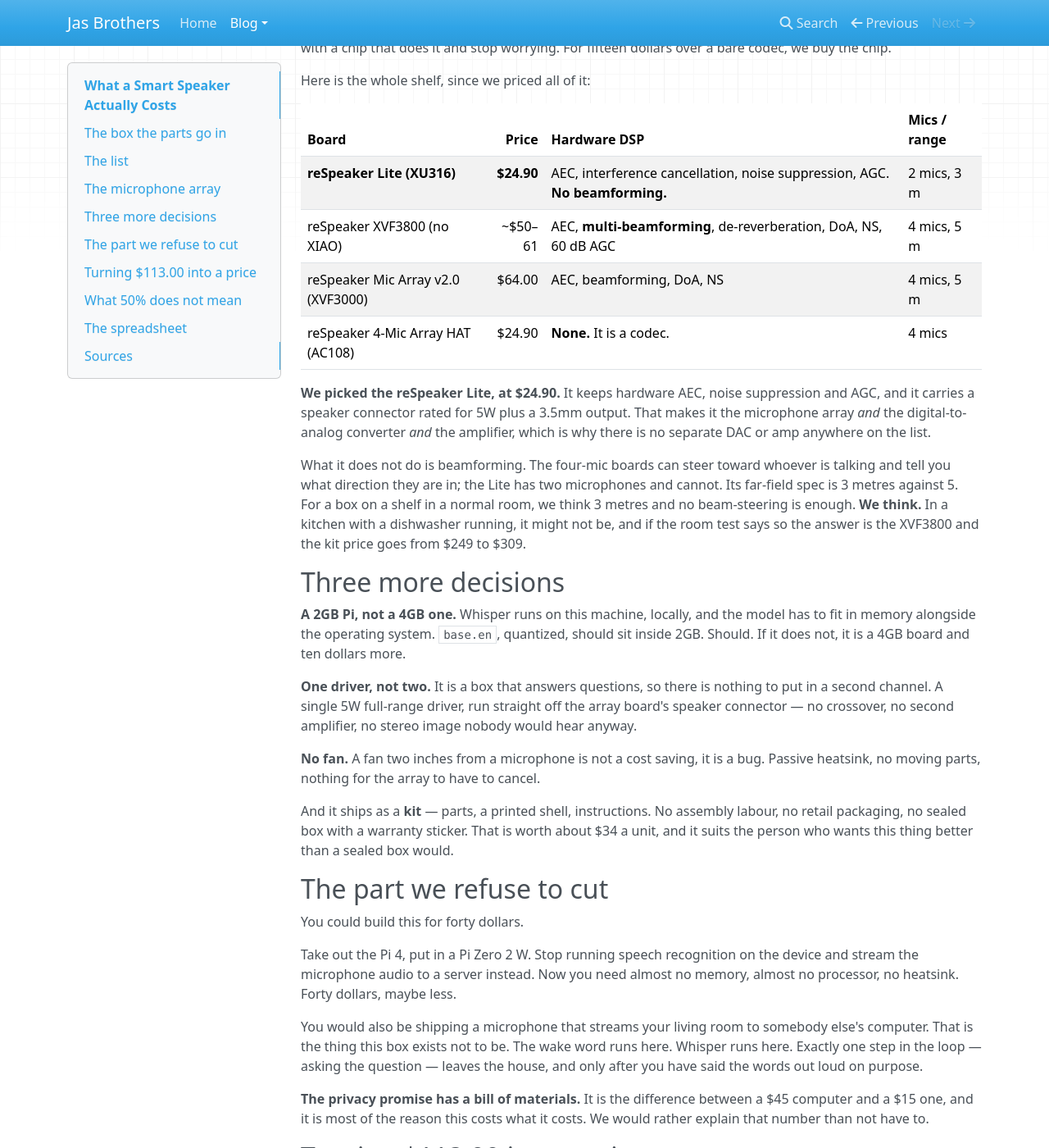
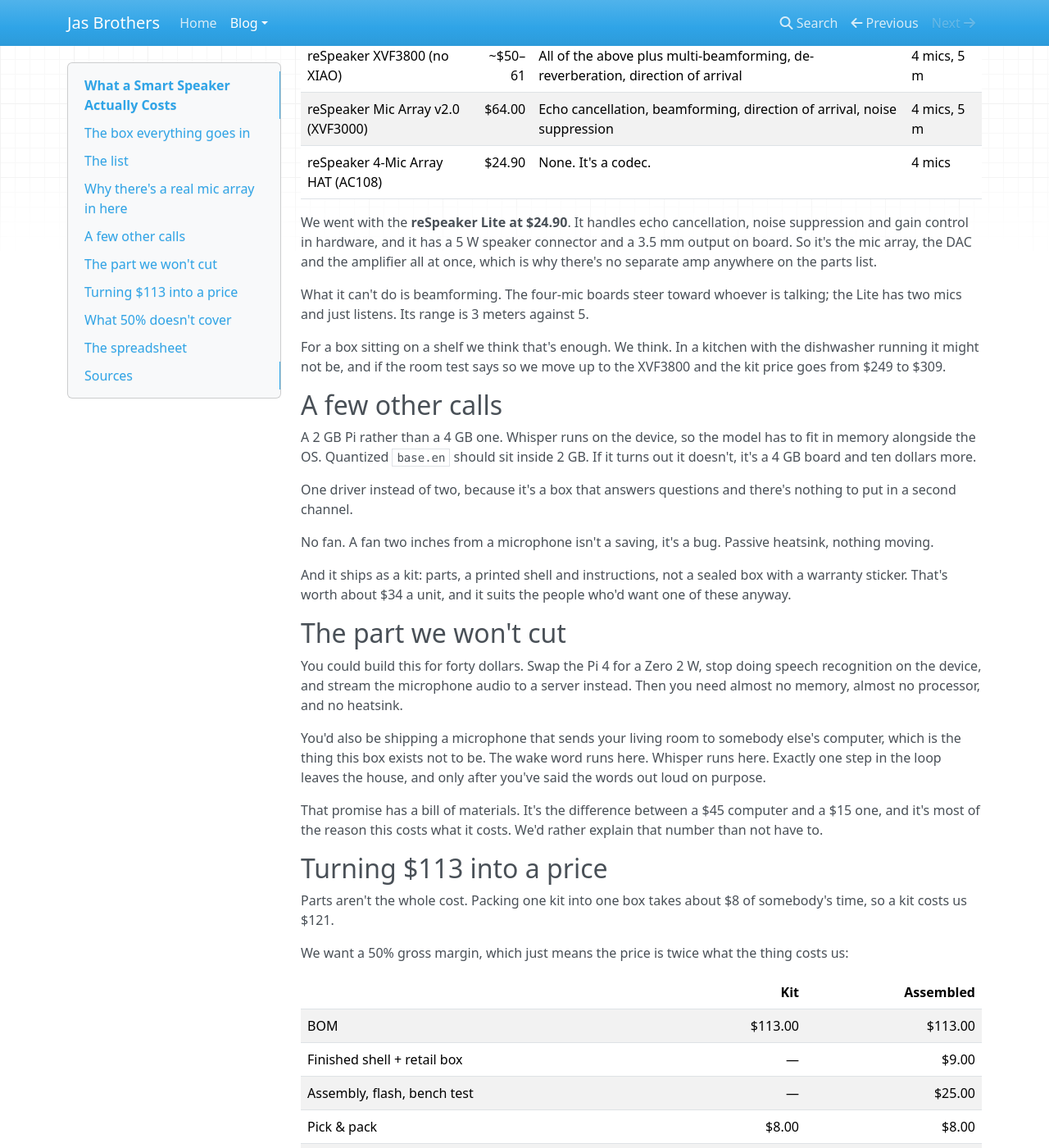
Before and after one commit to jasbrothers/jasbrothers.github.io, an MkDocs documentation site: the page built from docs/blog/what-a-smart-speaker-costs.md, in a window 1280 px wide and 1400 px high, scrolled down 3792 px. Shown: the whole window at 82% size. Built offline with MkDocs 1.6.1, drawn with Linux system fonts in a browser that asks for light colours; nearby versions of some CDN libraries; some of the changed text lies outside the part shown.

Commit message:
Rewrite the BOM post in plainer prose
The post read like a machine wrote it. No contractions anywhere, every
section built on the same bold-lead-in-then-em-dash template, and the
"it isn't X, it's Y" construction four separate times.

Loosens the voice: contractions throughout, shorter sentences, varied
paragraph shapes, and roughly a third fewer em dashes. Cuts about 300
words of prose, mostly restatement. Drops the stray British spellings
(labour, metres, catalogue) that had crept in.

Every number is unchanged and re-verified: the parts table still sums to
$113.00, margins hold at 51.4 / 51.4 / 44.7 percent, and contribution is
still $94.38 a kit.

Co-Authored-By: Claude Opus 5 (1M context) <noreply@anthropic.com>
Claude-Session: https://claude.ai/code/session_01LDQJHXacP2LWvG3Wrdrsz4

```diff
--- a/docs/blog/what-a-smart-speaker-costs.md
+++ b/docs/blog/what-a-smart-speaker-costs.md
@@ -1,59 +1,49 @@
 # What a Smart Speaker Actually Costs
 
-<p style="text-align:center;margin:1.6em 0"><img src="../images/speaker-solid.svg" alt="The Jas Bros smart speaker: a printed enclosure with a speaker grille, the JAS BROS wordmark, side vents and two microphone ports in the top" style="max-width:380px;width:100%;height:auto"></p>
+<p style="text-align:center;margin:1.6em 0"><img src="../images/speaker-solid.svg" alt="The Jas Bros smart speaker: a printed case with a speaker grille, the JAS BROS wordmark, side vents and two microphone ports in the top" style="max-width:380px;width:100%;height:auto"></p>
 
-One hundred and thirteen dollars.
+The parts for this speaker cost $113. That's the computer, the microphone array,
+the driver, the case, the screws, the foam, and the box it all ships in.
 
-That is every part in the box — the computer, the microphone array, the speaker,
-the case, the screws, the foam, the box the parts ship in. Below is the whole
-list, and then the arithmetic that turns it into a shelf price.
+We're about to ask people for money, so here's the whole list first, and then the
+math that turns it into a price.
 
-We are publishing this because we are about to ask people for money, and the
-first honest thing you can do in that situation is show your costs.
+## The box everything goes in
 
-## The box the parts go in
+Every part on the list has to fit somewhere, so we drew the case before we
+trusted the prices. It's two printed pieces, a shell and a base plate, and
+everything bolts into those.
 
-Every part on the list has to physically fit somewhere, so we drew the enclosure
-before we trusted the prices. It is two printed parts — a body shell and a base
-plate — and everything else bolts into them.
+<p style="text-align:center;margin:1.6em 0"><img src="../images/speaker-exploded.svg" alt="Exploded view: base plate, Raspberry Pi 4, body shell, 5W driver, acoustic foam and the reSpeaker Lite, separated along the assembly axis and labeled" style="max-width:820px;width:100%;height:auto"></p>
 
-<p style="text-align:center;margin:1.6em 0"><img src="../images/speaker-exploded.svg" alt="Exploded view: base plate, Raspberry Pi 4, body shell, 5W driver, acoustic foam and the reSpeaker Lite, separated along the assembly axis and labelled" style="max-width:820px;width:100%;height:auto"></p>
-
-Bottom to top: the base plate carries the Pi on four standoffs, the driver bolts
-to the inside of the front baffle behind the grille, a foam pad damps the rear
-wall, and the reSpeaker Lite hangs from the ceiling so its two microphones sit
-directly under the two ports in the top face.
+The base plate holds the Pi on four standoffs. The driver bolts to the inside of
+the front panel, behind the grille. A foam pad sits against the back wall, and
+the reSpeaker board hangs from the ceiling so its two mics line up with the two
+holes in the top.
 
 <p style="text-align:center;margin:1.6em 0"><img src="../images/speaker-assembled.svg" alt="The same speaker with the shell drawn transparent, showing how the components stack inside" style="max-width:400px;width:100%;height:auto"></p>
 
-**110 × 92 × 152 mm**, 2.8 mm walls. About **225 g** of filament for the shell
-and **51 g** for the base plate. Both parts sit on a single Bambu P1S plate with
-room to spare — 230 × 92 mm of a 256 × 256 bed.
+It's 110 × 92 × 152 mm with 2.8 mm walls. About 225 g of filament for the shell,
+51 g for the base plate. Both parts fit on one Bambu P1S plate with room left
+over.
 
-Three decisions in there are printability, not styling:
+Two things about the design are printing decisions rather than styling ones.
 
-- **The grille is sixty-one 4 mm holes, not one 52 mm opening.** A big circular
-  hole in a vertical wall overhangs badly at the top of the arc. A hole array
-  does the same acoustic job and every hole is small enough to bridge.
-- **The shell prints upside down** — top face on the bed, open end up. Printed
-  the other way, that top face would have to bridge the whole 104 × 86 mm
-  cavity, which no printer will do cleanly.
-- **The rear I/O opening runs off the bottom edge** rather than being a closed
-  window. As a notch it needs no bridge at all, and the base plate closes it
-  from below anyway.
+The grille is sixty-one 4 mm holes instead of one 52 mm opening. A hole that big
+in a vertical wall sags at the top of the arc. Lots of small holes move the same
+air, and every one of them bridges cleanly.
 
-The files, if you want to print one:
+The shell prints upside down, top face on the bed. Print it the other way up and
+that top face has to bridge the whole 104 × 86 mm cavity, which won't come out
+well on any printer.
 
-- **[smart-speaker-enclosure.3mf](files/smart-speaker-enclosure.3mf)** — both
-  parts, print-oriented, on one plate
-- **[body shell STL](files/smart-speaker-body-shell.stl)** ·
-  **[base plate STL](files/smart-speaker-base-plate.stl)**
+- **[smart-speaker-enclosure.3mf](files/smart-speaker-enclosure.3mf)** — both parts, print-oriented, on one plate
+- **[body shell STL](files/smart-speaker-body-shell.stl)** · **[base plate STL](files/smart-speaker-base-plate.stl)**
 
-Fair warning: this is drawn, checked and exported, but **it has not been sliced
-or printed yet**, and no part has been test-fitted in the real world. The
-component clearances are verified against the published dimensions, not against
-parts on a bench. When we print one, whatever is wrong with it goes in a
-follow-up post.
+One real caveat: **we haven't printed this yet.** It's drawn, checked and
+exported, but nothing has been test-fitted against an actual board. The
+clearances come from published dimensions, not from parts on a bench. When we
+print one, whatever's wrong with it goes in the next post.
 
 ## The list
 
@@ -76,93 +66,85 @@ follow-up post.
 | Packaging | Quick-start card | 1 | $0.35 | $0.35 |
 | **Total** | | | | **$113.00** |
 
-Single-unit pricing, August 2026, from Seeed and the usual distributors. At a
-thousand units most of these fall 25–40%, especially the Pi. We are not counting
+Single-unit prices, August 2026, from Seeed and the usual distributors. At a
+thousand units most of these drop 25–40%, especially the Pi. We're not counting
 on that yet.
 
-## The microphone array
+## Why there's a real mic array in here
 
-The cheapest way to build this is two bare microphones wired straight to the Pi.
-We are not doing that, and it is worth being precise about why.
+The cheap way to do this is two bare microphones wired straight to the Pi. We're
+not doing that.
 
-The box talks while it is listening. You say "Hey Claude," it starts answering,
-and you want to be able to interrupt it — which means the microphones are live
-while the speaker eighteen inches away is playing. Without **acoustic echo
-cancellation**, the box hears itself, and everything downstream falls apart: the
-wake word fires on its own voice, and the transcription is a transcript of the
-answer it just gave.
+The box talks while it's listening. You say "Hey Claude," it starts answering,
+and you want to be able to cut it off, which means the mics are live while a
+speaker eighteen inches away is playing. Without echo cancellation the box hears
+itself. The wake word fires on its own voice, and Whisper ends up transcribing
+the answer it just gave.
 
-AEC is not a nice-to-have on a device shaped like this one. It is the thing that
-makes it a speaker instead of a walkie-talkie. You can do it in software, on the
-Pi, competing for cycles with Whisper — or you can buy a board with a chip that
-does it and stop worrying. For fifteen dollars over a bare codec, we buy the
-chip.
+You can do echo cancellation in software, on the Pi, competing with Whisper for
+cycles. Or you can buy a board with a chip that already does it. For about
+fifteen dollars over a bare codec, we bought the chip.
 
-Here is the whole shelf, since we priced all of it:
+We priced the whole shelf while we were at it:
 
 | Board | Price | Hardware DSP | Mics / range |
 |---|---:|---|---|
-| **reSpeaker Lite (XU316)** | **$24.90** | AEC, interference cancellation, noise suppression, AGC. **No beamforming.** | 2 mics, 3 m |
-| reSpeaker XVF3800 (no XIAO) | ~$50–61 | AEC, **multi-beamforming**, de-reverberation, DoA, NS, 60 dB AGC | 4 mics, 5 m |
-| reSpeaker Mic Array v2.0 (XVF3000) | $64.00 | AEC, beamforming, DoA, NS | 4 mics, 5 m |
-| reSpeaker 4-Mic Array HAT (AC108) | $24.90 | **None.** It is a codec. | 4 mics |
+| **reSpeaker Lite (XU316)** | **$24.90** | Echo cancellation, interference cancellation, noise suppression, AGC. No beamforming. | 2 mics, 3 m |
+| reSpeaker XVF3800 (no XIAO) | ~$50–61 | All of the above plus multi-beamforming, de-reverberation, direction of arrival | 4 mics, 5 m |
+| reSpeaker Mic Array v2.0 (XVF3000) | $64.00 | Echo cancellation, beamforming, direction of arrival, noise suppression | 4 mics, 5 m |
+| reSpeaker 4-Mic Array HAT (AC108) | $24.90 | None. It's a codec. | 4 mics |
 
-**We picked the reSpeaker Lite, at $24.90.** It keeps hardware AEC, noise
-suppression and AGC, and it carries a speaker connector rated for 5W plus a
-3.5mm output. That makes it the microphone array *and* the digital-to-analog
-converter *and* the amplifier, which is why there is no separate DAC or amp
-anywhere on the list.
+We went with the **reSpeaker Lite at $24.90**. It handles echo cancellation,
+noise suppression and gain control in hardware, and it has a 5 W speaker
+connector and a 3.5 mm output on board. So it's the mic array, the DAC and the
+amplifier all at once, which is why there's no separate amp anywhere on the
+parts list.
 
-What it does not do is beamforming. The four-mic boards can steer toward whoever
-is talking and tell you what direction they are in; the Lite has two microphones
-and cannot. Its far-field spec is 3 metres against 5. For a box on a shelf in a
-normal room, we think 3 metres and no beam-steering is enough. **We think.** In a
-kitchen with a dishwasher running, it might not be, and if the room test says so
-the answer is the XVF3800 and the kit price goes from $249 to $309.
+What it can't do is beamforming. The four-mic boards steer toward whoever is
+talking; the Lite has two mics and just listens. Its range is 3 meters against 5.
 
-## Three more decisions
+For a box sitting on a shelf we think that's enough. We think. In a kitchen with
+the dishwasher running it might not be, and if the room test says so we move up
+to the XVF3800 and the kit price goes from $249 to $309.
 
-**A 2GB Pi, not a 4GB one.** Whisper runs on this machine, locally, and the model
-has to fit in memory alongside the operating system. `base.en`, quantized, should
-sit inside 2GB. Should. If it does not, it is a 4GB board and ten dollars more.
+## A few other calls
 
-**One driver, not two.** It is a box that answers questions, so there is nothing
-to put in a second channel. A single 5W full-range driver, run straight off the
-array board's speaker connector — no crossover, no second amplifier, no stereo
-image nobody would hear anyway.
+A 2 GB Pi rather than a 4 GB one. Whisper runs on the device, so the model has to
+fit in memory alongside the OS. Quantized `base.en` should sit inside 2 GB. If it
+turns out it doesn't, it's a 4 GB board and ten dollars more.
 
-**No fan.** A fan two inches from a microphone is not a cost saving, it is a bug.
-Passive heatsink, no moving parts, nothing for the array to have to cancel.
+One driver instead of two, because it's a box that answers questions and there's
+nothing to put in a second channel.
 
-And it ships as a **kit** — parts, a printed shell, instructions. No assembly
-labour, no retail packaging, no sealed box with a warranty sticker. That is worth
-about $34 a unit, and it suits the person who wants this thing better than a
-sealed box would.
+No fan. A fan two inches from a microphone isn't a saving, it's a bug. Passive
+heatsink, nothing moving.
 
-## The part we refuse to cut
+And it ships as a kit: parts, a printed shell and instructions, not a sealed box
+with a warranty sticker. That's worth about $34 a unit, and it suits the people
+who'd want one of these anyway.
 
-You could build this for forty dollars.
+## The part we won't cut
 
-Take out the Pi 4, put in a Pi Zero 2 W. Stop running speech recognition on the
-device and stream the microphone audio to a server instead. Now you need almost
-no memory, almost no processor, no heatsink. Forty dollars, maybe less.
+You could build this for forty dollars. Swap the Pi 4 for a Zero 2 W, stop doing
+speech recognition on the device, and stream the microphone audio to a server
+instead. Then you need almost no memory, almost no processor, and no heatsink.
 
-You would also be shipping a microphone that streams your living room to somebody
-else's computer. That is the thing this box exists not to be. The wake word runs
-here. Whisper runs here. Exactly one step in the loop — asking the question —
-leaves the house, and only after you have said the words out loud on purpose.
+You'd also be shipping a microphone that sends your living room to somebody
+else's computer, which is the thing this box exists not to be. The wake word runs
+here. Whisper runs here. Exactly one step in the loop leaves the house, and only
+after you've said the words out loud on purpose.
 
-**The privacy promise has a bill of materials.** It is the difference between a
-$45 computer and a $15 one, and it is most of the reason this costs what it
-costs. We would rather explain that number than not have to.
+That promise has a bill of materials. It's the difference between a $45 computer
+and a $15 one, and it's most of the reason this costs what it costs. We'd rather
+explain that number than not have to.
 
-## Turning $113.00 into a price
+## Turning $113 into a price
 
-Parts are not cost. Getting one kit into one box also takes about **$8.00** of
-somebody counting parts and packing them. So a kit costs us **$121.00**.
+Parts aren't the whole cost. Packing one kit into one box takes about $8 of
+somebody's time, so a kit costs us $121.
 
-We want a 50% gross margin — a plain way of saying the price is twice what the
-thing costs us:
+We want a 50% gross margin, which just means the price is twice what the thing
+costs us:
 
 | | Kit | Assembled |
 |---|---:|---:|
@@ -174,49 +156,43 @@ thing costs us:
 | **Price** | **$249** | **$319** |
 | **Gross margin** | **51.4%** | **51.4%** |
 
-Early backers get the kit at **$219**, a 44.7% margin. That tier is thinner on
-purpose. It is what going first is worth.
+Early backers get the kit at $219, a 44.7% margin. That tier is thinner on
+purpose. It's what going first is worth.
 
-## What 50% does not mean
+## What 50% doesn't cover
 
-Fifty percent gross margin is not fifty cents of every dollar in our pocket, and
-anyone who tells you otherwise is selling something. Out of the $128.00 of gross
-profit on a $249 kit:
+Half the price isn't half in our pocket. Out of the $128 of gross profit on a
+$249 kit:
 
-- **Kickstarter and payment processing take about 8.5%** — roughly $21.17.
-- **A failure reserve of 5%** — about $12.45. Units die in the post. Boards
-  arrive dead. People need help. Not budgeting for that is how a campaign turns
-  into a year of unpaid support work.
-- **Shipping is collected separately** at pledge time and passed straight
-  through. It is not margin and we will not pretend it is.
+- Kickstarter and card processing take about 8.5%, or $21.17.
+- A 5% failure reserve, $12.45. Units die in the mail, boards arrive dead, people
+  need help. Not budgeting for that is how a campaign turns into a year of unpaid
+  support work.
+- Shipping gets collected separately and passed straight through. It isn't margin
+  and we won't pretend it is.
 
-What is left is **$94.38 a kit, about 37.9%**. That is the number that says
-whether this survives contact with reality, and it is the number we watch.
+That leaves about $94 a kit, or 37.9%. That's the number we actually watch.
 
-**What is not in any of this:** certification, tooling, and our own time. FCC and
-CE testing is a real cost for anything with a radio in it and we have not priced
-it yet — when we do, it goes in this table like everything else. Nobody is paying
-themselves either.
+Not in any of this: certification, tooling, and our own hours. FCC and CE testing
+costs real money for anything with a radio in it, and we haven't priced it yet.
+When we do, it goes in the table like everything else.
 
-At $12,000 of fixed costs — first parts buy, print tooling, test gear,
-photography — and a mix of roughly 70% kits, break-even is about **118 units**, or
-a little under $32,000 in pledges.
+At $12,000 of fixed costs and a mix of roughly 70% kits, we break even somewhere
+around 118 units. A little under $32,000 in pledges.
 
 ## The spreadsheet
 
-Here it is. Both tabs, every formula live. Change a quantity or a unit cost and
-the price, the margins and the break-even all move with it. There is a **mic
-array selector** on the BOM tab: type `Lite`, `XVF3800`, `v2.0` or `HAT` into one
-orange cell and the whole model re-prices around that board. That is the cell we
-expect to argue about.
+Both tabs, every formula live, so changing a quantity or a price moves the
+margins and the break-even with it. There's a mic array selector on the BOM tab:
+type `Lite`, `XVF3800`, `v2.0` or `HAT` into one orange cell and the whole model
+re-prices around that board. That's the cell we expect to argue about.
 
 - **[smart-speaker-bom.xlsx](files/smart-speaker-bom.xlsx)** — BOM and pricing model
 - **[smart-speaker-bom.csv](files/smart-speaker-bom.csv)** — just the parts list
 
-If a number in here is wrong, we would genuinely like to know. Several are
-catalogue estimates rather than quotes, and the person who has actually bought
-three hundred speaker drivers knows something we do not. Assume at least one line
-is wrong and tell us which.
+If a number in here is wrong we'd like to know. Several are catalog estimates
+rather than quotes, and anybody who has actually bought three hundred speaker
+drivers knows something we don't.
 
 ## Sources
 
```
